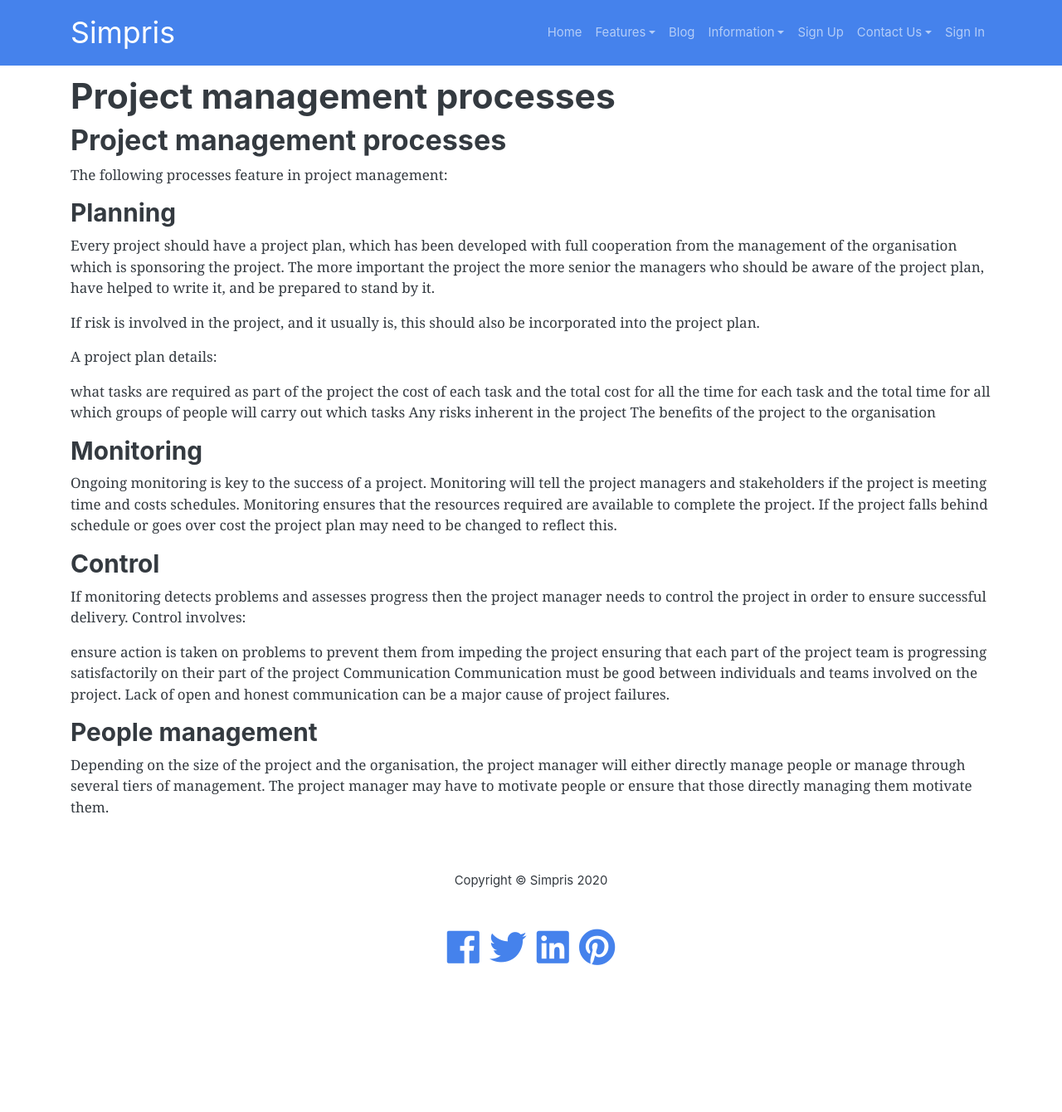
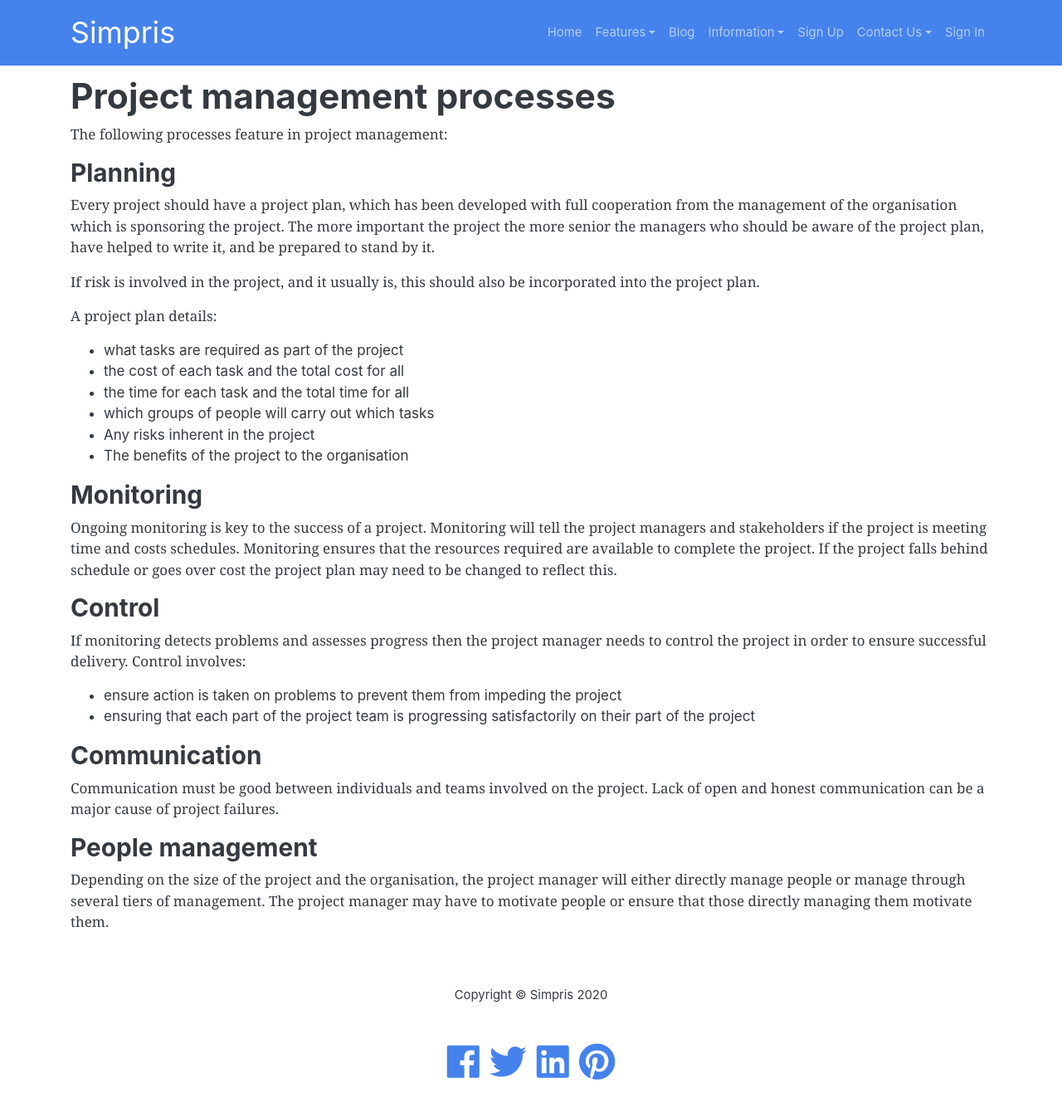
Before and after one commit to Grafrajohn/si, a Jekyll site: the page built from project-management-processes.markdown, in a window 1280 px wide and 1351 px high. Shown: the top 1340 px of the window at 83% size. Built offline with Jekyll 4.4.1, drawn with Linux system fonts in a browser that asks for light colours; nearby versions of some CDN libraries.

Commit message:
Updated Project Management Processes

```diff
--- a/project-management-processes.markdown
+++ b/project-management-processes.markdown
@@ -4,8 +4,6 @@ date: 2020-03-27 23:13:00 Z
 permalink: project-management-processes
 layout: page
 ---
-
-## Project management processes
 
 The following processes feature in project management:
 
@@ -16,21 +14,23 @@ If risk is involved in the project, and it usually is, this should also be incor
 
 A project plan details:
 
-what tasks are required as part of the project
-the cost of each task and the total cost for all
-the time for each task and the total time for all
-which groups of people will carry out which tasks
-Any risks inherent in the project
-The benefits of the project to the organisation
+* what tasks are required as part of the project
+* the cost of each task and the total cost for all
+* the time for each task and the total time for all
+* which groups of people will carry out which tasks
+* Any risks inherent in the project
+* The benefits of the project to the organisation
+
 ### Monitoring
 Ongoing monitoring is key to the success of a project. Monitoring will tell the project managers and stakeholders if the project is meeting time and costs schedules. Monitoring ensures that the resources required are available to complete the project. If the project falls behind schedule or goes over cost the project plan may need to be changed to reflect this.
 
 ### Control
 If monitoring detects problems and assesses progress then the project manager needs to control the project in order to ensure successful delivery. Control involves:
 
-ensure action is taken on problems to prevent them from impeding the project
-ensuring that each part of the project team is progressing satisfactorily on their part of the project
-Communication
+* ensure action is taken on problems to prevent them from impeding the project
+* ensuring that each part of the project team is progressing satisfactorily on their part of the project
+
+### Communication
 Communication must be good between individuals and teams involved on the project. Lack of open and honest communication can be a major cause of project failures.
 
 ### People management
```
